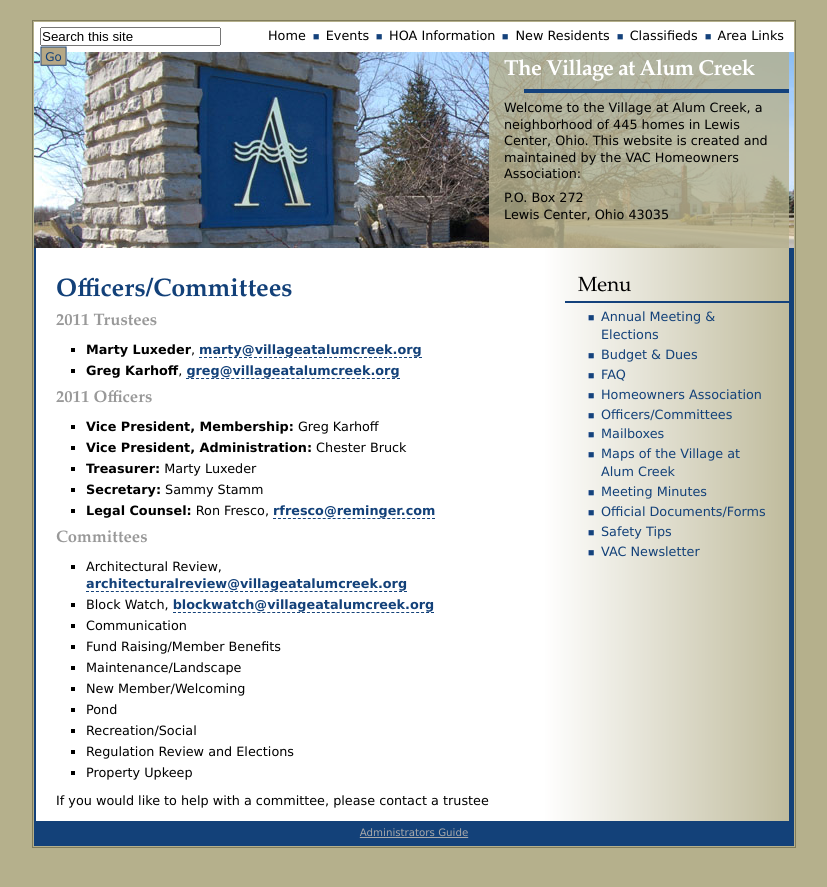
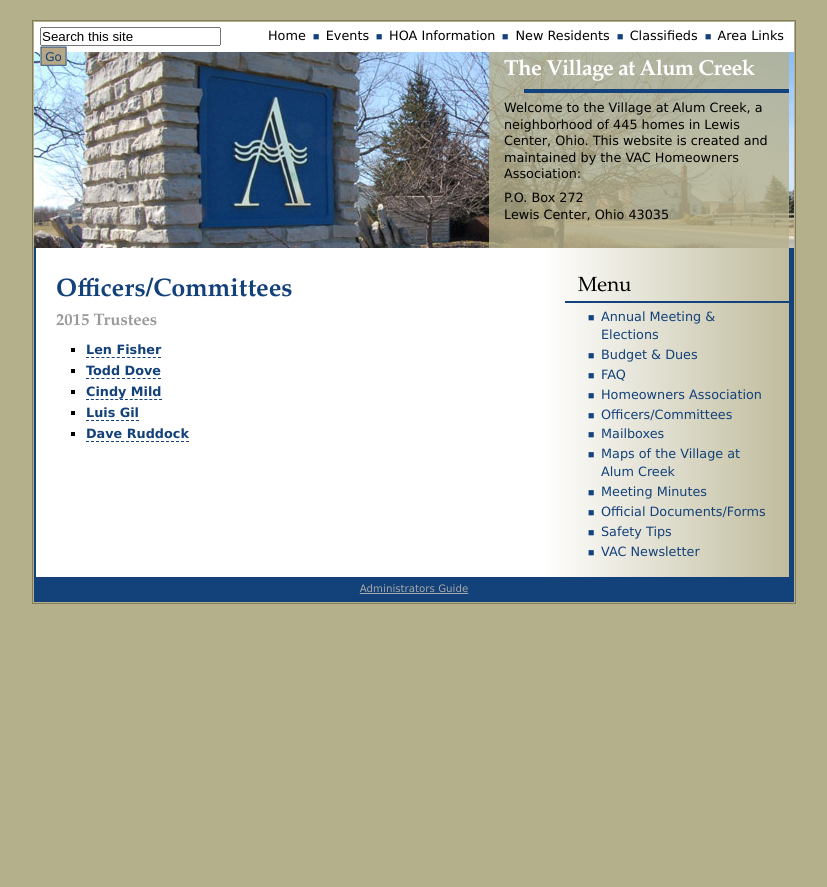
Before and after one commit to adamlogic/villageatalumcreek.org, a Jekyll site: the page built from pages/homeowners-association/leaders.md, in a window 1280 px wide. Shown: the top 887 px of the page, without its empty margins (226-1053 px from the left). Built offline with Jekyll 4.4.1, drawn with Linux system fonts in a browser that asks for light colours; comment, search, counter and statistics services are not loaded.

Commit message:
Update trustees

```diff
--- a/pages/homeowners-association/leaders.md
+++ b/pages/homeowners-association/leaders.md
@@ -3,36 +3,10 @@
 title: Officers/Committees
 ---
 
-### 2011 Trustees
+### 2015 Trustees
 
-  * **Marty Luxeder**, [marty@villageatalumcreek.org][37]
-  * **Greg Karhoff**, [greg@villageatalumcreek.org][39]
-
-### 2011 Officers
-
-  * **Vice President, Membership:** Greg Karhoff
-  * **Vice President, Administration:** Chester Bruck
-  * **Treasurer:** Marty Luxeder
-  * **Secretary:** Sammy Stamm
-  * **Legal Counsel:** Ron Fresco, [rfresco@reminger.com][41]
-
-### Committees
-
-  * Architectural Review, [architecturalreview@villageatalumcreek.org][42]
-  * Block Watch, [blockwatch@villageatalumcreek.org][43]
-  * Communication
-  * Fund Raising/Member Benefits
-  * Maintenance/Landscape
-  * New Member/Welcoming
-  * Pond
-  * Recreation/Social
-  * Regulation Review and Elections
-  * Property Upkeep
-
-If you would like to help with a committee, please contact a trustee
-
-   [37]: mailto:marty@villageatalumcreek.org
-   [39]: mailto:greg@villageatalumcreek.org
-   [41]: mailto:rfresco@reminger.com
-   [42]: mailto:architecturalreview@villageatalumcreek.org
-   [43]: mailto:blockwatch@villageatalumcreek.org
+  * [**Len Fisher**](len@villageatalumcreek.org)
+  * [**Todd Dove**](todd@villageatalumcreek.org)
+  * [**Cindy Mild**](cindy@villageatalumcreek.org)
+  * [**Luis Gil**](luis@villageatalumcreek.org)
+  * [**Dave Ruddock**](dave@villageatalumcreek.org)
```
Also changed, not shown: pages/homeowners-association/budget.md (+0 -4 lines).
